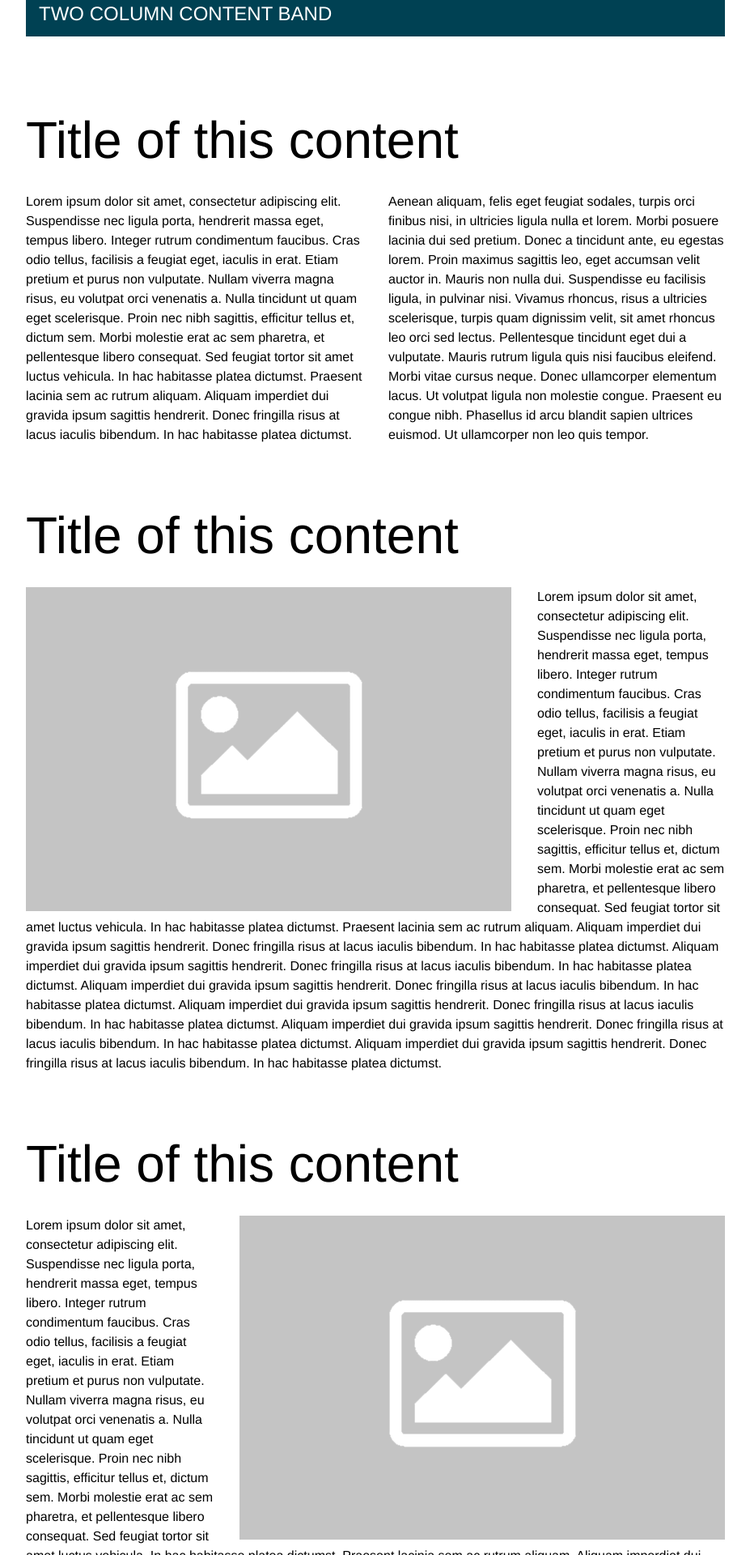
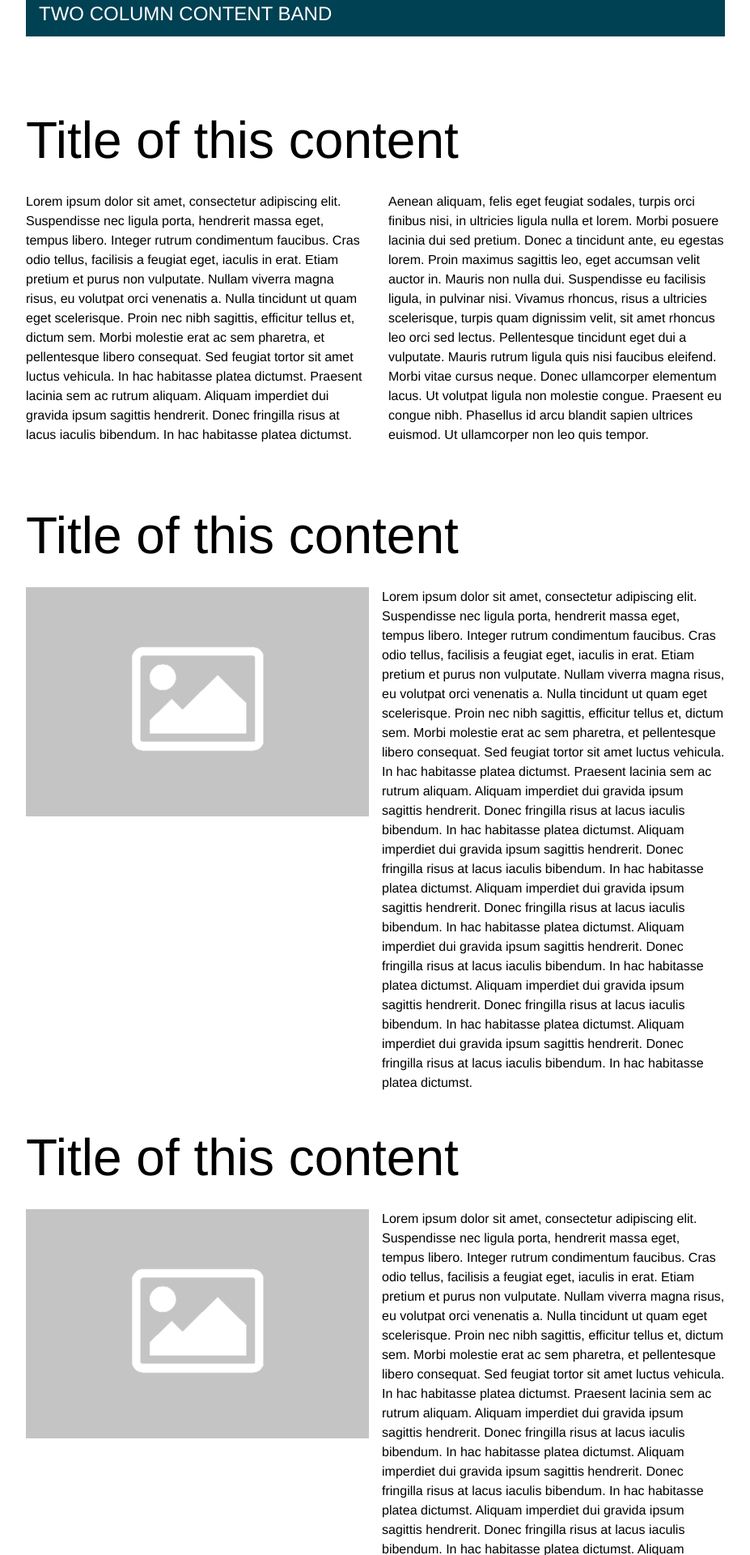
Before and after one commit to rhmwes/community-theme, a Jekyll site: the page built from components.md, in a window 1280 px wide. Shown: the part 4480-6400 px from the top of the page at 81% size, without its empty margins (176-1103 px from the left). Built offline with Jekyll 4.4.1, drawn with Linux system fonts in a browser that asks for light colours; nearby versions of some CDN libraries.

Commit message:
Fixes content flow in two-column-content-band

```diff
--- a/_includes/two-column-content-band.html
+++ b/_includes/two-column-content-band.html
@@ -5,12 +5,24 @@
   </div>
   <div class="width-12-12">
     <h2>Title of this content</h2>
-    <img src="{{site.baseurl}}/assets/images/placeholder.png" class="img-left">
-    <p class="">Lorem ipsum dolor sit amet, consectetur adipiscing elit. Suspendisse nec ligula porta, hendrerit massa eget, tempus libero. Integer rutrum condimentum faucibus. Cras odio tellus, facilisis a feugiat eget, iaculis in erat. Etiam pretium et purus non vulputate. Nullam viverra magna risus, eu volutpat orci venenatis a. Nulla tincidunt ut quam eget scelerisque. Proin nec nibh sagittis, efficitur tellus et, dictum sem. Morbi molestie erat ac sem pharetra, et pellentesque libero consequat. Sed feugiat tortor sit amet luctus vehicula. In hac habitasse platea dictumst. Praesent lacinia sem ac rutrum aliquam. Aliquam imperdiet dui gravida ipsum sagittis hendrerit. Donec fringilla risus at lacus iaculis bibendum. In hac habitasse platea dictumst. Aliquam imperdiet dui gravida ipsum sagittis hendrerit. Donec fringilla risus at lacus iaculis bibendum. In hac habitasse platea dictumst. Aliquam imperdiet dui gravida ipsum sagittis hendrerit. Donec fringilla risus at lacus iaculis bibendum. In hac habitasse platea dictumst. Aliquam imperdiet dui gravida ipsum sagittis hendrerit. Donec fringilla risus at lacus iaculis bibendum. In hac habitasse platea dictumst. Aliquam imperdiet dui gravida ipsum sagittis hendrerit. Donec fringilla risus at lacus iaculis bibendum. In hac habitasse platea dictumst. Aliquam imperdiet dui gravida ipsum sagittis hendrerit. Donec fringilla risus at lacus iaculis bibendum. In hac habitasse platea dictumst.</p>
+    <div class="grid-wrapper">
+      <div class="width-6-12">
+        <img src="{{site.baseurl}}/assets/images/placeholder.png">
+      </div>
+      <div class="width-6-12">
+        <p class="img-content">Lorem ipsum dolor sit amet, consectetur adipiscing elit. Suspendisse nec ligula porta, hendrerit massa eget, tempus libero. Integer rutrum condimentum faucibus. Cras odio tellus, facilisis a feugiat eget, iaculis in erat. Etiam pretium et purus non vulputate. Nullam viverra magna risus, eu volutpat orci venenatis a. Nulla tincidunt ut quam eget scelerisque. Proin nec nibh sagittis, efficitur tellus et, dictum sem. Morbi molestie erat ac sem pharetra, et pellentesque libero consequat. Sed feugiat tortor sit amet luctus vehicula. In hac habitasse platea dictumst. Praesent lacinia sem ac rutrum aliquam. Aliquam imperdiet dui gravida ipsum sagittis hendrerit. Donec fringilla risus at lacus iaculis bibendum. In hac habitasse platea dictumst. Aliquam imperdiet dui gravida ipsum sagittis hendrerit. Donec fringilla risus at lacus iaculis bibendum. In hac habitasse platea dictumst. Aliquam imperdiet dui gravida ipsum sagittis hendrerit. Donec fringilla risus at lacus iaculis bibendum. In hac habitasse platea dictumst. Aliquam imperdiet dui gravida ipsum sagittis hendrerit. Donec fringilla risus at lacus iaculis bibendum. In hac habitasse platea dictumst. Aliquam imperdiet dui gravida ipsum sagittis hendrerit. Donec fringilla risus at lacus iaculis bibendum. In hac habitasse platea dictumst. Aliquam imperdiet dui gravida ipsum sagittis hendrerit. Donec fringilla risus at lacus iaculis bibendum. In hac habitasse platea dictumst.</p>
+      </div>
+    </div>
   </div>
   <div class="width-12-12">
     <h2>Title of this content</h2>
-    <img src="{{site.baseurl}}/assets/images/placeholder.png" class="img-right">
-    <p class="">Lorem ipsum dolor sit amet, consectetur adipiscing elit. Suspendisse nec ligula porta, hendrerit massa eget, tempus libero. Integer rutrum condimentum faucibus. Cras odio tellus, facilisis a feugiat eget, iaculis in erat. Etiam pretium et purus non vulputate. Nullam viverra magna risus, eu volutpat orci venenatis a. Nulla tincidunt ut quam eget scelerisque. Proin nec nibh sagittis, efficitur tellus et, dictum sem. Morbi molestie erat ac sem pharetra, et pellentesque libero consequat. Sed feugiat tortor sit amet luctus vehicula. In hac habitasse platea dictumst. Praesent lacinia sem ac rutrum aliquam. Aliquam imperdiet dui gravida ipsum sagittis hendrerit. Donec fringilla risus at lacus iaculis bibendum. In hac habitasse platea dictumst. Aliquam imperdiet dui gravida ipsum sagittis hendrerit. Donec fringilla risus at lacus iaculis bibendum. In hac habitasse platea dictumst. Aliquam imperdiet dui gravida ipsum sagittis hendrerit. Donec fringilla risus at lacus iaculis bibendum. In hac habitasse platea dictumst. Aliquam imperdiet dui gravida ipsum sagittis hendrerit. Donec fringilla risus at lacus iaculis bibendum. In hac habitasse platea dictumst. Aliquam imperdiet dui gravida ipsum sagittis hendrerit. Donec fringilla risus at lacus iaculis bibendum. In hac habitasse platea dictumst. Aliquam imperdiet dui gravida ipsum sagittis hendrerit. Donec fringilla risus at lacus iaculis bibendum. In hac habitasse platea dictumst.</p>
+    <div class="grid-wrapper">
+      <div class="width-6-12">
+        <img src="{{site.baseurl}}/assets/images/placeholder.png">
+      </div>
+      <div class="width-6-12">
+        <p class="img-content">Lorem ipsum dolor sit amet, consectetur adipiscing elit. Suspendisse nec ligula porta, hendrerit massa eget, tempus libero. Integer rutrum condimentum faucibus. Cras odio tellus, facilisis a feugiat eget, iaculis in erat. Etiam pretium et purus non vulputate. Nullam viverra magna risus, eu volutpat orci venenatis a. Nulla tincidunt ut quam eget scelerisque. Proin nec nibh sagittis, efficitur tellus et, dictum sem. Morbi molestie erat ac sem pharetra, et pellentesque libero consequat. Sed feugiat tortor sit amet luctus vehicula. In hac habitasse platea dictumst. Praesent lacinia sem ac rutrum aliquam. Aliquam imperdiet dui gravida ipsum sagittis hendrerit. Donec fringilla risus at lacus iaculis bibendum. In hac habitasse platea dictumst. Aliquam imperdiet dui gravida ipsum sagittis hendrerit. Donec fringilla risus at lacus iaculis bibendum. In hac habitasse platea dictumst. Aliquam imperdiet dui gravida ipsum sagittis hendrerit. Donec fringilla risus at lacus iaculis bibendum. In hac habitasse platea dictumst. Aliquam imperdiet dui gravida ipsum sagittis hendrerit. Donec fringilla risus at lacus iaculis bibendum. In hac habitasse platea dictumst. Aliquam imperdiet dui gravida ipsum sagittis hendrerit. Donec fringilla risus at lacus iaculis bibendum. In hac habitasse platea dictumst. Aliquam imperdiet dui gravida ipsum sagittis hendrerit. Donec fringilla risus at lacus iaculis bibendum. In hac habitasse platea dictumst.</p>
+      </div>
+    </div>
   </div>
 </div>
--- a/_sass/core/includes/two-column-content-band.scss
+++ b/_sass/core/includes/two-column-content-band.scss
@@ -8,16 +8,7 @@
     column-count: 2;
     column-gap: 2rem;
   }
-
-  .img-left {
-    display: inline-block;
-    float: left;
-    margin-right: 2rem;
-  }
-
-  .img-right {
-    display: inline-block;
-    float: right;
-    margin-left: 2rem;
+  .img-content {
+    margin: 0;
   }
 }
```
